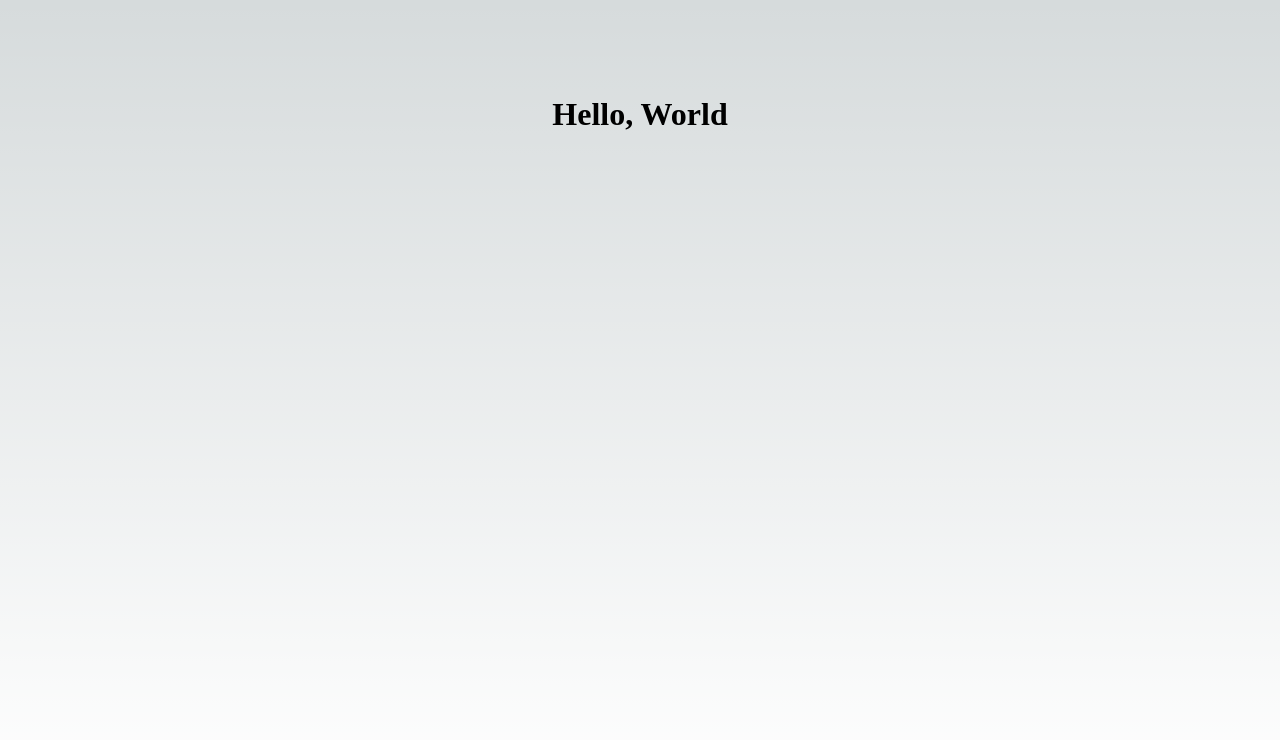
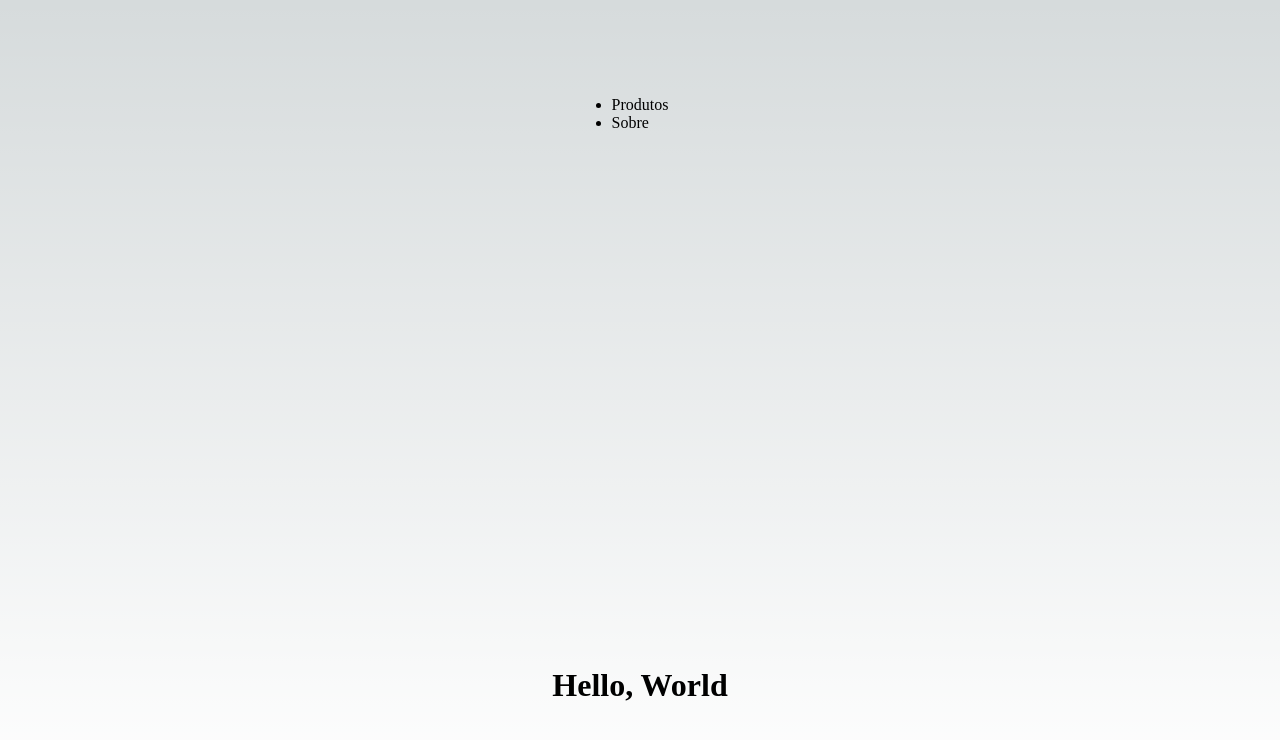
Before and after one commit to swttpch/nextjs-learning, a Next.js app: page / in a window 1280 px wide. Shown: the top 740 px of the page. Built offline with nearby package versions, Linux system fonts and the light colour scheme.

Commit message:
page navigate (Link)

```diff
--- a/src/pages/about.js
+++ b/src/pages/about.js
@@ -1,5 +1,8 @@
+import Link from "next/link";
+
 export default function About() {
     return <>
         <h1>Página de About</h1>
+        <Link href="/">Voltar</Link>
     </>
 }
--- a/src/pages/index.js
+++ b/src/pages/index.js
@@ -1,7 +1,7 @@
 import Head from 'next/head'
-import Image from 'next/image'
 import { Inter } from 'next/font/google'
 import styles from '@/styles/Home.module.css'
+import Link from 'next/link'
 
 const inter = Inter({ subsets: ['latin'] })
 
@@ -15,6 +15,14 @@ export default function Home() {
         <link rel="icon" href="/favicon.ico" />
       </Head>
       <main className={styles.main}>
+        <ul>
+          <li>
+            <Link href="/products"><>Produtos</></Link>
+          </li>
+          <li>
+            <Link href="/about"><>Sobre</></Link>
+          </li>
+        </ul>
         <h1>Hello, World</h1>
       </main>
     </>
--- a/src/pages/products/index.js
+++ b/src/pages/products/index.js
@@ -1,5 +1,7 @@
+import Link from "next/link"
 export default function Products() {
     return <>
         <h1>Products</h1>
+        <Link href="/">Voltar</Link>
     </>
 }
```
